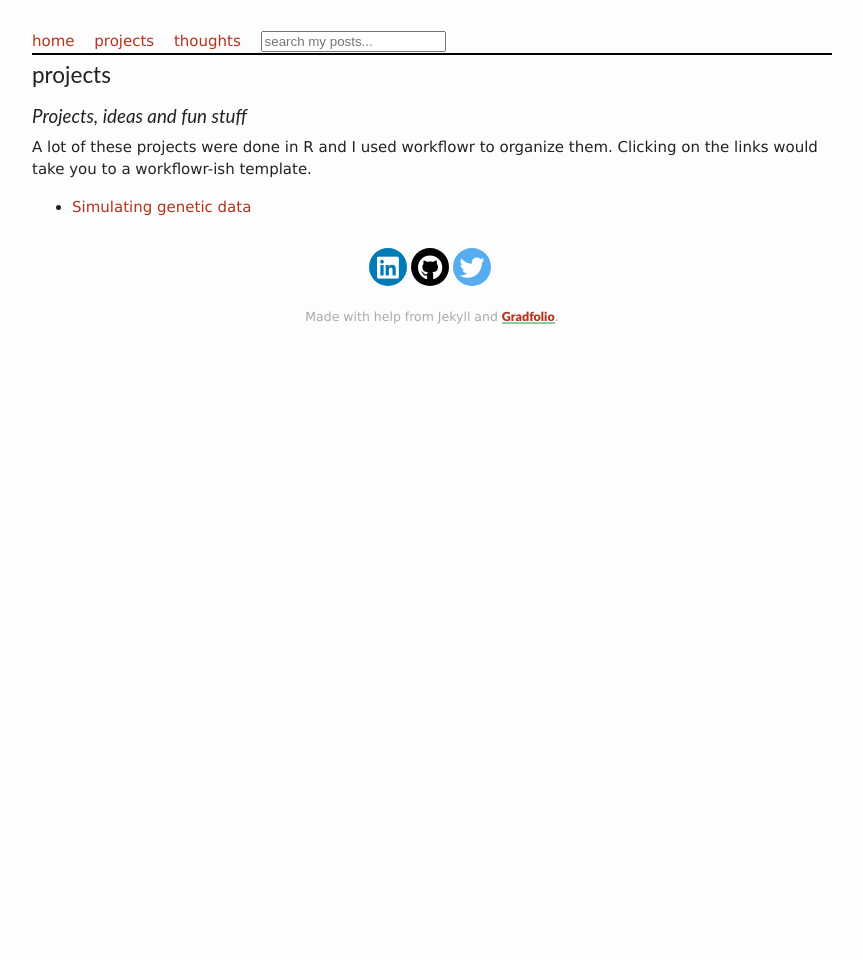
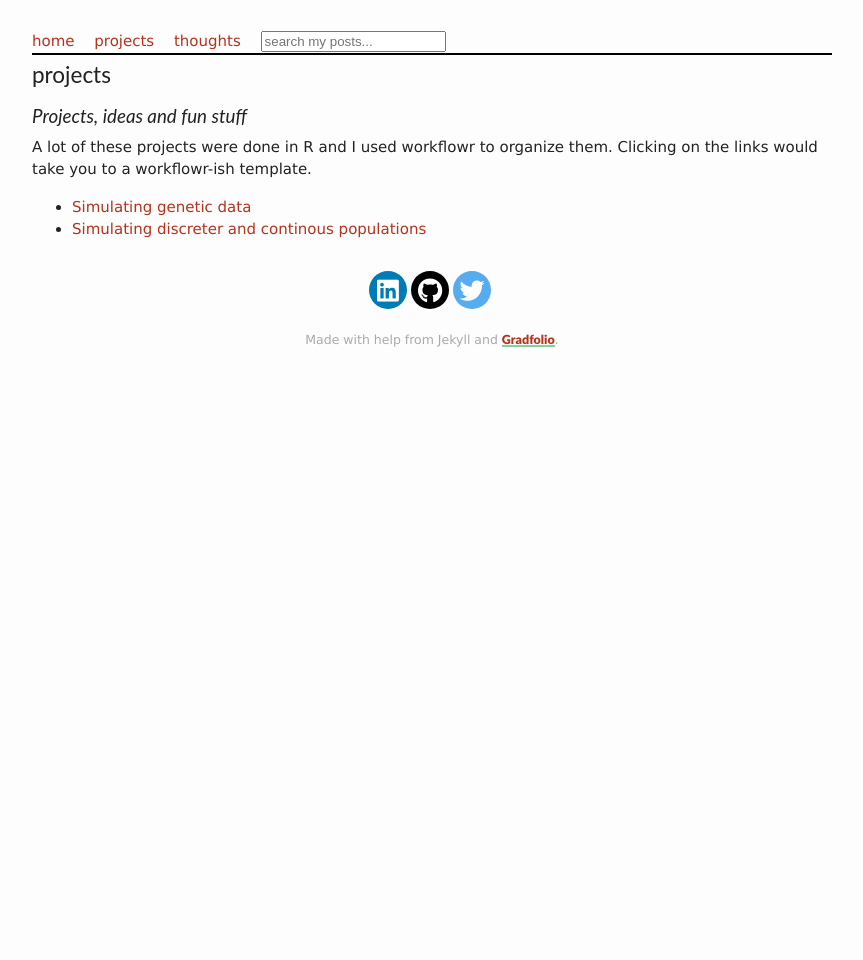
Before and after one commit to tobbyxy/temipete.github.io, a Jekyll site: the page built from projects/index.html, in a window 1280 px wide. Shown: the whole page, without its empty margins (208-1071 px from the left). Built offline with Jekyll 4.4.1, drawn with Linux system fonts in a browser that asks for light colours; nearby versions of some CDN libraries; comment, search, counter and statistics services are not loaded.

Commit message:
Update index.html

```diff
--- a/projects/index.html
+++ b/projects/index.html
@@ -15,4 +15,6 @@
 
 <ul>
   <li> <a href="https://temipete.github.io/isiro/docs/simulating_genotypes.html" target="_blank" rel="noopener noreferrer">Simulating genetic data</a> </li>
+  <li> <a href="https://temipete.github.io/isiro/docs/simulating_populations.html" target="_blank" rel="noopener noreferrer">Simulating discreter and continous populations</a> </li>
+
 </ul>
```
